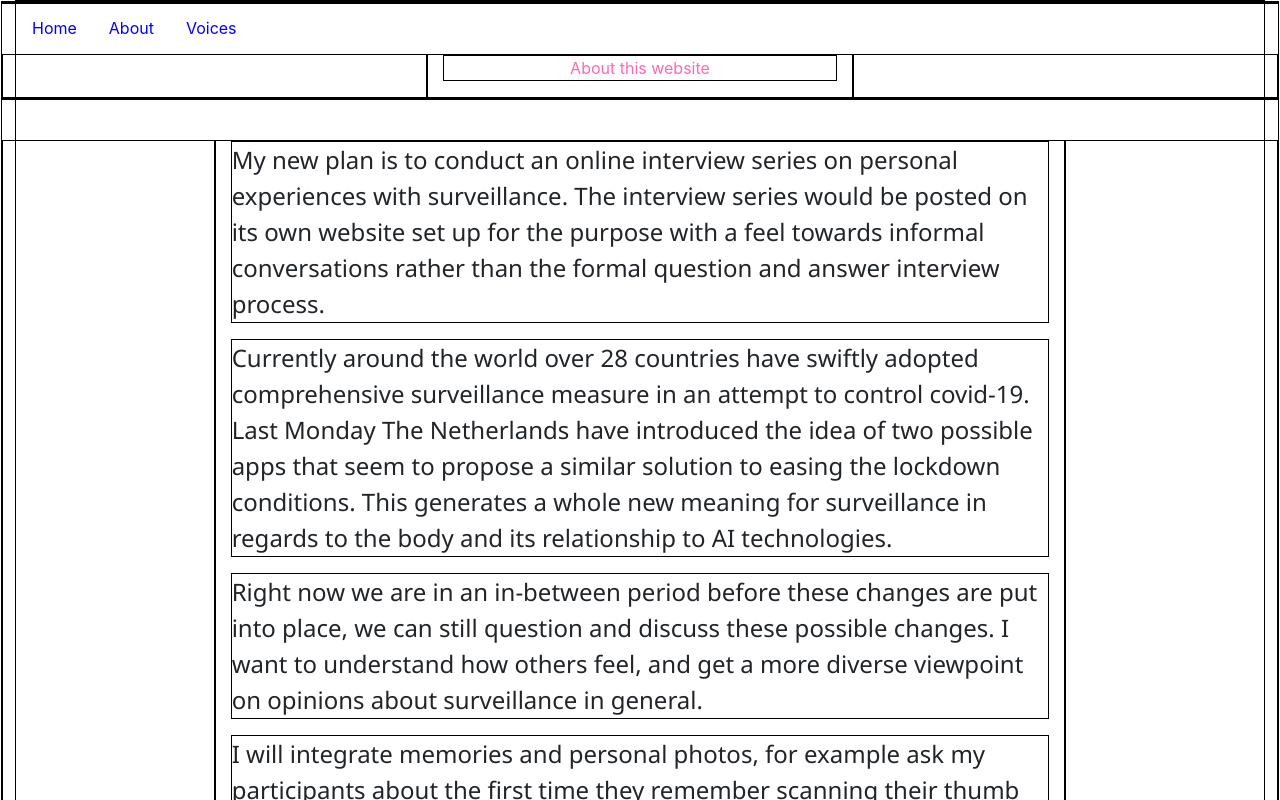
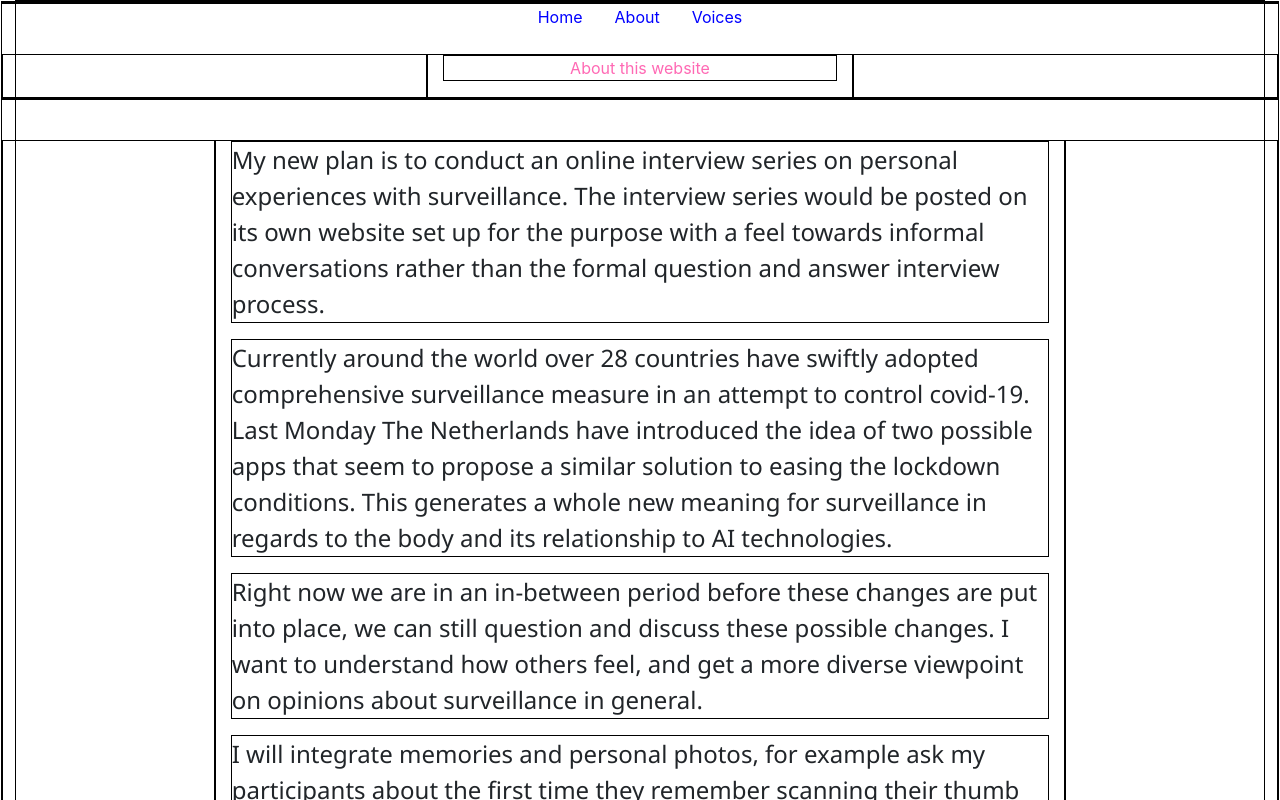
Before and after one commit to alicestrt/framesofreference, a Vue app: page /about in a window 1280 px wide. Shown: the top 800 px of the page. Built offline with nearby package versions, Linux system fonts and the light colour scheme.

Commit message:
centered the menu, changed the name

```diff
--- a/package.json
+++ b/package.json
@@ -1,5 +1,5 @@
 {
-  "name": "food-review",
+  "name": "Frames of reference",
   "version": "0.1.0",
   "private": true,
   "scripts": {
--- a/public/index.html
+++ b/public/index.html
@@ -5,11 +5,11 @@
     <meta http-equiv="X-UA-Compatible" content="IE=edge">
     <meta name="viewport" content="width=device-width,initial-scale=1.0">
     <link rel="icon" href="<%= BASE_URL %>favicon.ico">
-    <title>food-review</title>
+    <title>Frames of reference</title>
   </head>
   <body>
     <noscript>
-      <strong>We're sorry but food-review doesn't work properly without JavaScript enabled. Please enable it to continue.</strong>
+      <strong>We're sorry but Frames of Reference doesn't work properly without JavaScript enabled. Please enable it to continue.</strong>
     </noscript>
     <div id="app"></div>
     <!-- built files will be auto injected -->
--- a/src/components/MenuBar.vue
+++ b/src/components/MenuBar.vue
@@ -1,9 +1,9 @@
 <template>
-<b-row class="mb-5-menu">
-   <b-navbar fixed=top toggleable="lg">
+<b-row>
+   <b-navbar fixed=top toggleable="md" >
      <b-navbar-toggle target="nav-collapse"></b-navbar-toggle>
      <b-collapse id="nav-collapse" is-nav>
-       <b-nav align="center">
+       <b-nav class="navbar-center">
           <b-nav-item to='/'>Home</b-nav-item>
           <b-nav-item to='/about'>About</b-nav-item>
           <b-nav-item to='/voices'>Voices</b-nav-item>
@@ -24,6 +24,13 @@ export default {
 
 <style scoped>
 
+.navbar-center {
+  position: absolute;
+  left: 50%;
+  transform: translatex(-50%);
+  padding-top: 18px;
+}
+
 a {
 color: blue;
 }
```
Also changed, not shown: 1 other file (tests, documents, lock files or other folders).
